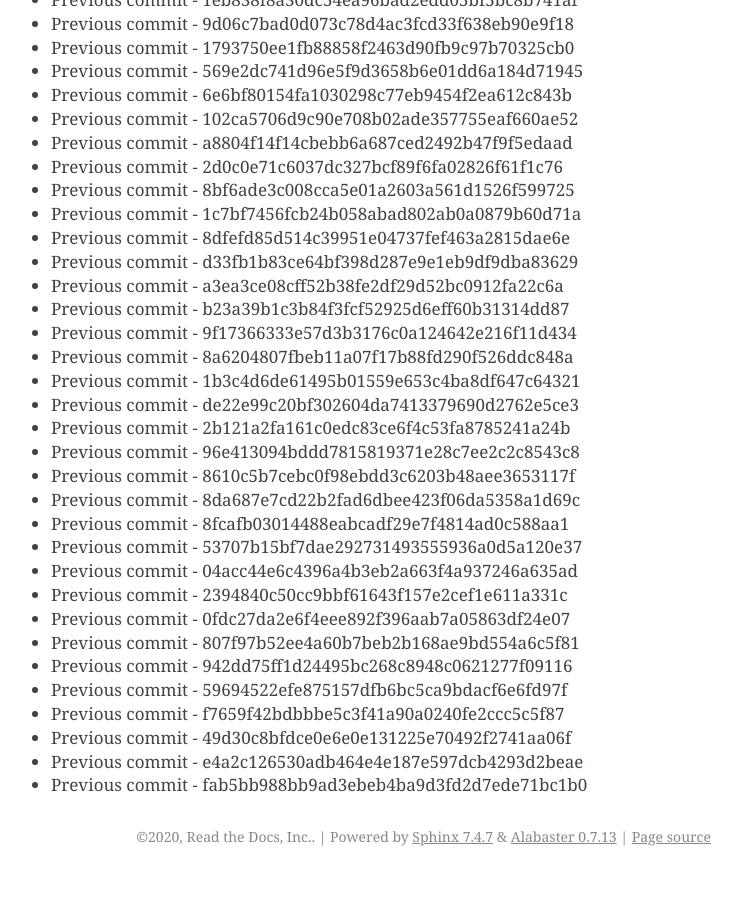
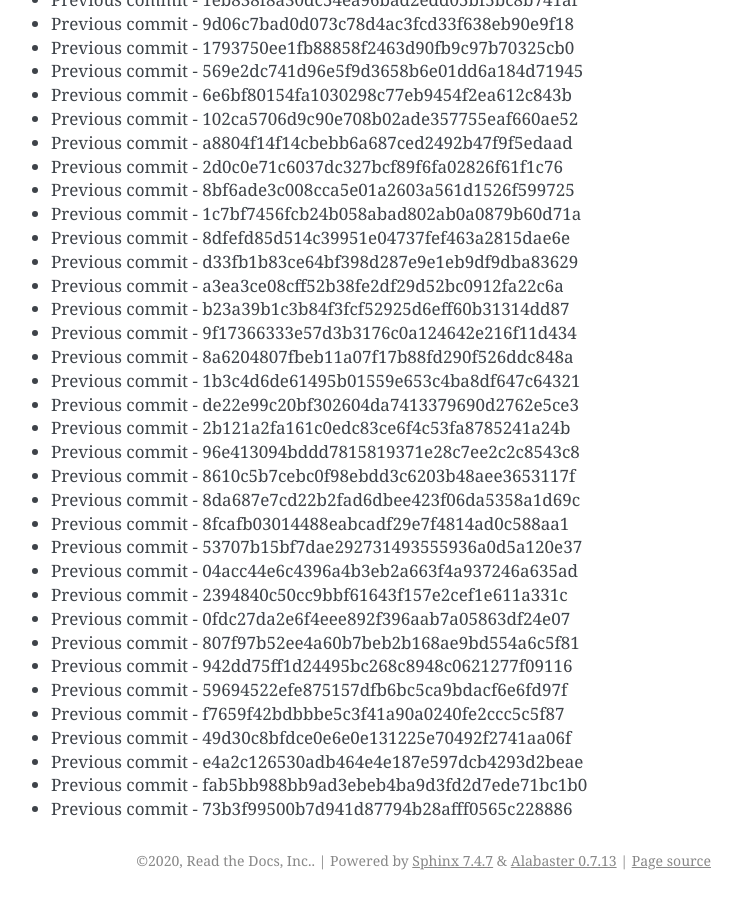
Before and after one commit to readthedocs/rtd-git-stresstest, a Sphinx documentation site: the page built from docs/updates.rst, in a window 1280 px wide and 900 px high, scrolled down 16885 px. Shown: the whole window, without its empty margins (399-1141 px from the left). Built offline with Sphinx 7.4.7, drawn with Linux system fonts in a browser that asks for light colours; before the commit the page ends 17761 px from its top, so only the background shows below that.

Commit message:
Generating commit from previous: 73b3f99500b7d941d87794b28afff0565c228886

```diff
--- a/docs/updates.rst
+++ b/docs/updates.rst
@@ -741,3 +741,4 @@ It can be tested for any performance characteristics.
 * Previous commit - 49d30c8bfdce0e6e0e131225e70492f2741aa06f
 * Previous commit - e4a2c126530adb464e4e187e597dcb4293d2beae
 * Previous commit - fab5bb988bb9ad3ebeb4ba9d3fd2d7ede71bc1b0
+* Previous commit - 73b3f99500b7d941d87794b28afff0565c228886
```
